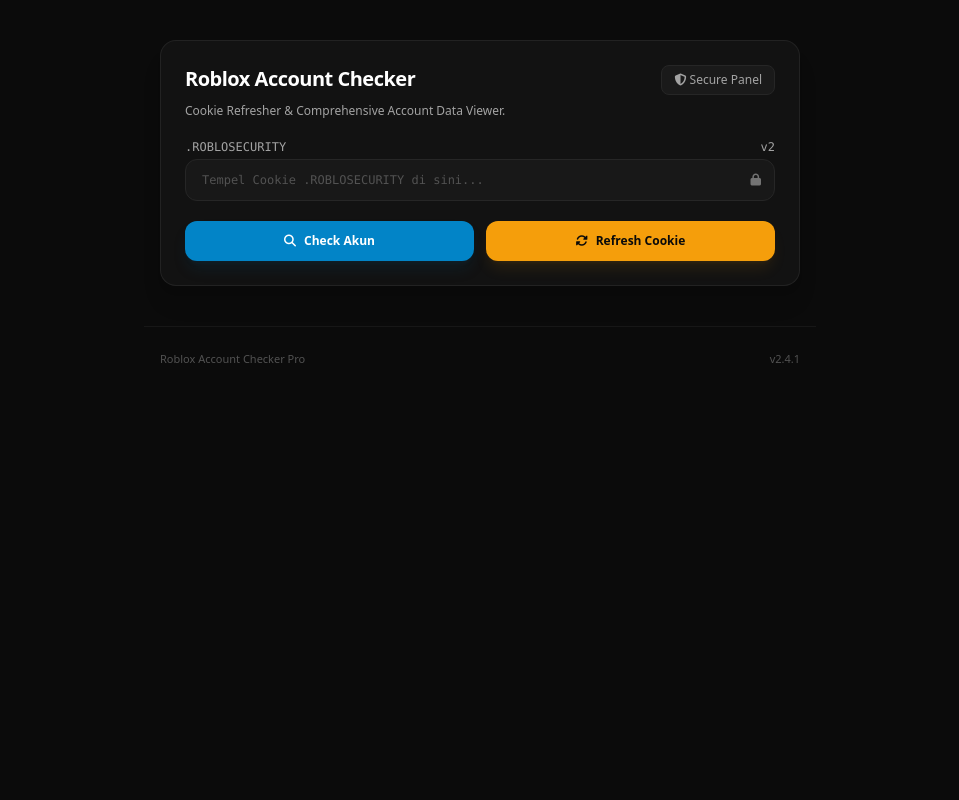
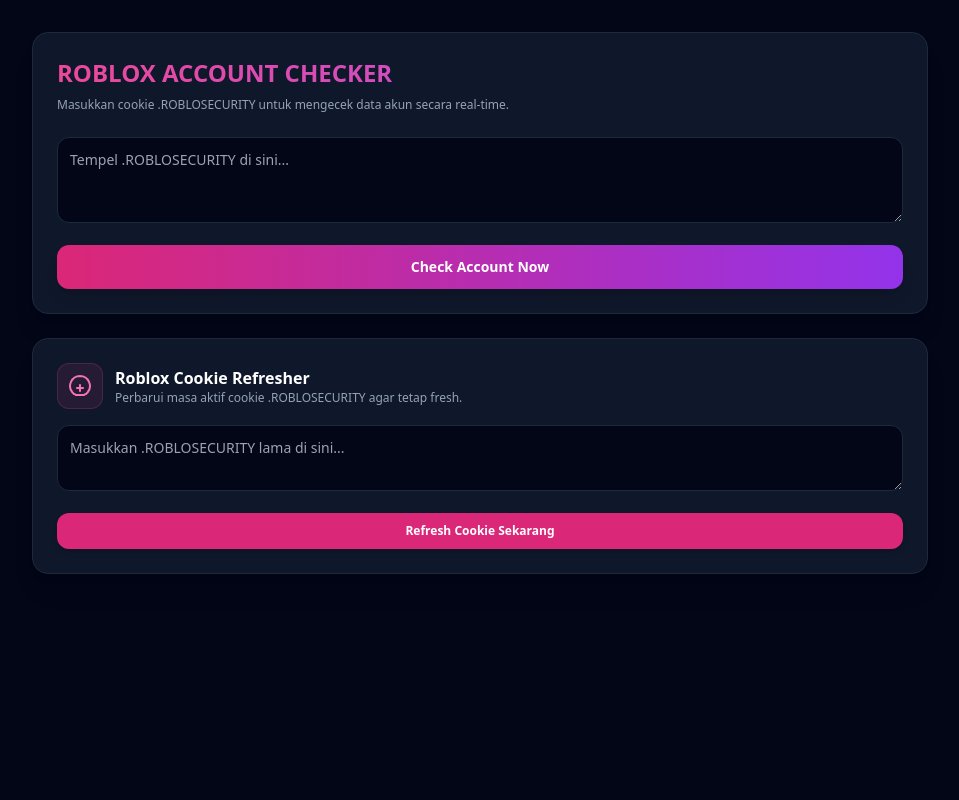
Before and after one commit to MafiaBrewok/CHECKERROBLOXBYFIZH, a Flask app: page / in a window 1280 px wide. Shown: the whole page, without its empty margins (160-1119 px from the left). Run offline with Flask 3, Linux system fonts and the light colour scheme; some libraries are stand-ins or nearby versions.

Commit message:
Change title and update layout for dashboard

```diff
--- a/templates/index.html
+++ b/templates/index.html
@@ -3,184 +3,135 @@
 <head>
     <meta charset="UTF-8">
     <meta name="viewport" content="width=device-width, initial-scale=1.0">
-    <title>Roblox Account Checker Pro</title>
+    <title>Roblox Account Checker Dashboard</title>
     <script src="https://cdn.tailwindcss.com"></script>
-    <link rel="stylesheet" href="https://cdnjs.cloudflare.com/ajax/libs/font-awesome/6.4.0/css/all.min.css">
 </head>
-<body class="bg-[#0b0b0b] text-neutral-200 min-h-screen font-sans selection:bg-amber-500 selection:text-black pb-16">
+<body class="bg-slate-950 text-slate-100 font-sans min-h-screen p-4 md:p-8">
+    <div class="max-w-4xl mx-auto space-y-6">
 
-    <div class="max-w-2xl w-full mx-auto px-4 pt-10 space-y-6">
-
-        <!-- Form Input Card -->
-        <div class="bg-[#121212] border border-neutral-800/80 rounded-2xl p-6 shadow-xl">
-            <div class="flex justify-between items-start mb-2">
-                <h1 class="text-xl font-bold tracking-tight text-white">Roblox Account Checker</h1>
-                <span class="bg-[#1a1a1a] border border-neutral-800 text-xs font-medium px-3 py-1.5 rounded-lg text-neutral-400">
-                    <i class="fa-solid fa-shield-halved"></i> Secure Panel
-                </span>
-            </div>
-            <p class="text-xs text-neutral-400 mb-5">Cookie Refresher & Comprehensive Account Data Viewer.</p>
+        <!-- Header Utama -->
+        <div class="bg-slate-900 border border-slate-800 p-6 rounded-2xl shadow-xl">
+            <h1 class="text-2xl font-black text-transparent bg-clip-text bg-gradient-to-r from-pink-500 to-purple-500 mb-2">ROBLOX ACCOUNT CHECKER</h1>
+            <p class="text-xs text-slate-400 mb-6">Masukkan cookie .ROBLOSECURITY untuk mengecek data akun secara real-time.</p>
 
             <form method="POST" class="space-y-4">
-                <div class="space-y-1">
-                    <div class="flex justify-between items-center text-xs text-neutral-400 font-mono">
-                        <span>.ROBLOSECURITY</span>
-                        <span>v2</span>
+                <input type="hidden" name="action" value="check">
+                <div>
+                    <textarea name="cookie" rows="3" placeholder="Tempel .ROBLOSECURITY di sini..." class="w-full p-3 bg-slate-950 border border-slate-800 rounded-xl text-sm text-slate-200 focus:outline-none focus:border-pink-500">{{ cookie_input }}</textarea>
                 </div>
-                    <div class="relative">
-                        <input type="text" name="cookie" required
-                               placeholder="Tempel Cookie .ROBLOSECURITY di sini..."
-                               value="{{ cookie_input|default('') }}"
-                               class="w-full bg-[#181818] border border-neutral-800 rounded-xl px-4 py-3 text-xs text-neutral-300 placeholder-neutral-600 focus:outline-none focus:border-neutral-600 font-mono pr-10">
-                        <div class="absolute inset-y-0 right-0 flex items-center pr-3.5 pointer-events-none text-neutral-500">
-                            <i class="fa-solid fa-lock text-xs"></i>
+                <button type="submit" class="w-full py-3 bg-gradient-to-r from-pink-600 to-purple-600 hover:from-pink-500 hover:to-purple-500 text-white font-bold rounded-xl transition shadow-lg text-sm">
+                    Check Account Now
+                </button>
+            </form>
+        </div>
+
+        {% if result %}
+            {% if result.status == "Invalid / Expired Cookie" %}
+            <div class="p-4 bg-red-950/50 border border-red-500/30 text-red-400 rounded-xl text-center text-sm font-semibold">
+                Cookie Tidak Valid atau Sudah Kedaluwarsa!
+            </div>
+            {% else %}
+            <!-- Hasil Pengecekan Akun -->
+            <div class="space-y-6">
+
+                <!-- Profil & Kartu Statistik Utama -->
+                <div class="bg-slate-900 border border-slate-800 p-6 rounded-2xl shadow-xl flex flex-col md:flex-row items-center gap-6">
+                    {% if result.avatar_url %}
+                    <img src="{{ result.avatar_url }}" alt="Avatar" class="w-32 h-32 rounded-2xl bg-slate-950 border border-slate-800 object-cover shadow-md">
+                    {% endif %}
+                    <div class="flex-1 text-center md:text-left">
+                        <h2 class="text-xl font-bold text-white">#{{ result.user_id }} <span class="text-pink-400">({{ result.username }})</span></h2>
+                        <p class="text-xs text-slate-400 mb-4">Display Name: <strong class="text-slate-200">{{ result.display_name }}</strong></p>
+
+                        <div class="grid grid-cols-2 sm:grid-cols-4 gap-3">
+                            <div class="bg-slate-950 p-3 rounded-xl border border-slate-800 text-center">
+                                <span class="text-[10px] text-slate-400 block uppercase">Robux</span>
+                                <span class="text-lg font-black text-pink-400">{{ result.robux }}</span>
+                            </div>
+                            <div class="bg-slate-950 p-3 rounded-xl border border-slate-800 text-center">
+                                <span class="text-[10px] text-slate-400 block uppercase">Pending</span>
+                                <span class="text-lg font-black text-yellow-400">{{ result.pending_robux }}</span>
+                            </div>
+                            <div class="bg-slate-950 p-3 rounded-xl border border-slate-800 text-center">
+                                <span class="text-[10px] text-slate-400 block uppercase">Total Spent</span>
+                                <span class="text-lg font-black text-emerald-400">{{ result.total_spent }}</span>
+                            </div>
+                            <div class="bg-slate-950 p-3 rounded-xl border border-slate-800 text-center">
+                                <span class="text-[10px] text-slate-400 block uppercase">RAP</span>
+                                <span class="text-lg font-black text-purple-400">{{ result.limiteds_rap }}</span>
+                            </div>
                         </div>
                     </div>
                 </div>
 
-                <div class="flex gap-3 pt-1">
-                    <button type="submit" name="action" value="check"
-                            class="flex-1 bg-sky-600 hover:bg-sky-500 text-white font-semibold py-3 px-4 rounded-xl text-xs transition shadow-lg shadow-sky-900/20 flex items-center justify-center gap-2 cursor-pointer">
-                        <i class="fa-solid fa-magnifying-glass"></i> Check Akun
-                    </button>
-                    <button type="submit" name="action" value="refresh"
-                            class="flex-1 bg-amber-500 hover:bg-amber-400 text-neutral-950 font-semibold py-3 px-4 rounded-xl text-xs transition shadow-lg shadow-amber-500/10 flex items-center justify-center gap-2 cursor-pointer">
-                        <i class="fa-solid fa-rotate"></i> Refresh Cookie
-                    </button>
+                <!-- Keamanan & Pembayaran -->
+                <div class="bg-slate-900 border border-slate-800 p-6 rounded-2xl shadow-xl">
+                    <h3 class="text-sm font-bold text-slate-300 uppercase tracking-wider mb-4 flex items-center space-x-2">
+                        <span>Keamanan & Pembayaran</span>
+                    </h3>
+                    <div class="grid grid-cols-1 sm:grid-cols-3 gap-4 text-xs">
+                        <div class="bg-slate-950 p-3.5 rounded-xl border border-slate-800">
+                            <span class="text-slate-500 block mb-1">EMAIL TERTAUT</span>
+                            <span class="font-semibold text-white block truncate">{{ result.email_address }}</span>
+                            <span class="text-[10px] text-emerald-400 mt-1 block">{{ result.email_status }}</span>
                         </div>
-            </form>
+                        <div class="bg-slate-950 p-3.5 rounded-xl border border-slate-800">
+                            <span class="text-slate-500 block mb-1">2FA STATUS</span>
+                            <span class="font-semibold text-emerald-400 block">{{ result.two_fa }}</span>
                         </div>
-
-        <!-- Hasil / Output Pengecekan -->
-        {% if result %}
-            {% if result.success is defined and not result.success %}
-                <div class="bg-rose-950/40 border border-rose-900/50 p-4 rounded-xl text-center text-rose-300 text-xs">
-                    {{ result.message }}
-                </div>
-            {% elif result.success is defined and result.success %}
-                <div class="bg-emerald-950/40 border border-emerald-900/50 p-4 rounded-xl text-center text-emerald-300 text-xs">
-                    Berhasil memperbarui cookie! Silakan cek kolom input di atas.
-                </div>
-            {% elif result.status and result.status != "Active / Valid" %}
-                <div class="bg-rose-950/40 border border-rose-900/50 p-4 rounded-xl text-center text-rose-300 text-xs">
-                    Cookie tidak valid atau sudah kedaluwarsa!
-                </div>
-            {% else %}
-                <div class="bg-[#121212] border border-neutral-800 rounded-2xl p-6 shadow-2xl space-y-5">
-
-                    <!-- Profil Info -->
-                    <div class="flex justify-between items-center border-b border-neutral-800 pb-4">
-                        <div class="flex items-center gap-3.5">
-                            <div class="w-12 h-12 bg-neutral-800 rounded-full flex items-center justify-center border border-neutral-700 text-lg">
-                                👤
-                            </div>
-                            <div>
-                                <h2 class="text-base font-bold text-white tracking-wide">{{ result.username }}</h2>
-                                <p class="text-[11px] text-neutral-500 font-mono">#{{ result.user_id }} ({{ result.display_name }})</p>
-                            </div>
-                        </div>
-                        <a href="https://www.roblox.com/users/{{ result.user_id }}/profile" target="_blank"
-                           class="bg-[#1a1a1a] hover:bg-[#222] border border-neutral-700/60 text-[11px] font-semibold px-3.5 py-2 rounded-xl text-sky-400 transition flex items-center gap-1.5">
-                            <i class="fa-solid fa-cube"></i> Profile
-                        </a>
-                    </div>
-
-                    <!-- Statistik Finansial -->
-                    <div class="grid grid-cols-2 sm:grid-cols-4 gap-2.5">
-                        <div class="bg-[#181818] border border-neutral-800/80 p-3 rounded-xl text-center">
-                            <span class="text-[9px] uppercase font-bold text-neutral-500 tracking-wider block mb-1">ROBUX</span>
-                            <span class="text-base font-extrabold text-white">{{ result.robux }}</span>
-                        </div>
-                        <div class="bg-[#181818] border border-neutral-800/80 p-3 rounded-xl text-center">
-                            <span class="text-[9px] uppercase font-bold text-amber-500 tracking-wider block mb-1">PENDING</span>
-                            <span class="text-base font-extrabold text-amber-400">{{ result.pending_robux }}</span>
-                        </div>
-                        <div class="bg-[#181818] border border-neutral-800/80 p-3 rounded-xl text-center">
-                            <span class="text-[9px] uppercase font-bold text-emerald-500 tracking-wider block mb-1">TOTAL SPENT</span>
-                            <span class="text-base font-extrabold text-emerald-400">{{ result.total_spent }}</span>
-                        </div>
-                        <div class="bg-[#181818] border border-neutral-800/80 p-3 rounded-xl text-center">
-                            <span class="text-[9px] uppercase font-bold text-neutral-500 tracking-wider block mb-1">RAP</span>
-                            <span class="text-base font-extrabold text-white">{{ result.limiteds_rap }}</span>
-                        </div>
-                    </div>
-
-                    <!-- Keamanan & Pembayaran -->
-                    <div class="space-y-2.5">
-                        <h3 class="text-[11px] font-bold text-neutral-400 uppercase tracking-wider flex items-center gap-2">
-                            <i class="fa-solid fa-shield-halved text-sky-400"></i> Keamanan & Pembayaran
-                        </h3>
-                        <div class="grid grid-cols-1 sm:grid-cols-3 gap-2.5 text-xs">
-                            <div class="bg-[#181818] border border-neutral-800 rounded-xl p-3 flex justify-between sm:flex-col sm:items-start sm:gap-1">
-                                <span class="text-neutral-500 text-[10px] uppercase font-bold">Email</span>
-                                <span class="font-bold text-emerald-400">{{ result.email_status }}</span>
-                            </div>
-                            <div class="bg-[#181818] border border-neutral-800 rounded-xl p-3 flex justify-between sm:flex-col sm:items-start sm:gap-1">
-                                <span class="text-neutral-500 text-[10px] uppercase font-bold">2FA Status</span>
-                                <span class="font-bold text-emerald-400">{{ result.two_fa }}</span>
-                            </div>
-                            <div class="bg-[#181818] border border-neutral-800 rounded-xl p-3 flex justify-between sm:flex-col sm:items-start sm:gap-1">
-                                <span class="text-neutral-500 text-[10px] uppercase font-bold">Payment</span>
-                                <span class="font-bold text-neutral-300">{{ result.saved_payment }}</span>
+                        <div class="bg-slate-950 p-3.5 rounded-xl border border-slate-800">
+                            <span class="text-slate-500 block mb-1">PAYMENT</span>
+                            <span class="font-semibold text-slate-300 block">{{ result.saved_payment }}</span>
                         </div>
                     </div>
                 </div>
 
-                    <!-- Inventory Accessories (Collectibles) Asli -->
-                    <div class="space-y-2.5">
-                        <h3 class="text-[11px] font-bold text-neutral-400 uppercase tracking-wider flex items-center gap-2">
-                            <i class="fa-solid fa-shirt text-purple-400"></i> Inventory Accessories (Collectibles)
-                        </h3>
+                <!-- Inventory Accessories -->
+                <div class="bg-slate-900 border border-slate-800 p-6 rounded-2xl shadow-xl">
+                    <h3 class="text-sm font-bold text-slate-300 uppercase tracking-wider mb-4">Inventory Accessories (Collectibles)</h3>
                     {% if result.inventory_items %}
-                            <div class="grid grid-cols-1 sm:grid-cols-2 gap-2">
-                                {% for inv in result.inventory_items %}
-                                    <div class="bg-[#181818] border border-neutral-800 rounded-xl p-3 flex justify-between items-center text-xs">
-                                        <span class="font-medium text-white truncate max-w-[180px]">{{ inv.name }}</span>
-                                        <span class="text-amber-400 font-bold text-[11px]">RAP: {{ inv.rap }}</span>
+                        <div class="grid grid-cols-1 sm:grid-cols-2 gap-3">
+                            {% for item in result.inventory_items %}
+                            <div class="bg-slate-950 p-3 rounded-xl border border-slate-800 flex justify-between items-center text-xs">
+                                <span class="text-slate-200 font-medium truncate pr-2">{{ item.name }}</span>
+                                <span class="text-purple-400 font-bold whitespace-nowrap">{{ item.rap }} RAP</span>
                             </div>
                             {% endfor %}
                         </div>
                     {% else %}
-                            <div class="bg-[#181818] border border-neutral-800 rounded-xl p-3 text-xs text-neutral-400 text-center">
-                                Inventory disembunyikan (Private) atau tidak ada item collectible.
-                            </div>
+                        <p class="text-xs text-slate-500 italic text-center py-2">Inventory disembunyikan (Private) atau tidak ada item collectible.</p>
                     {% endif %}
                 </div>
 
                 <!-- Spent Robux Map -->
-                    <div class="space-y-2.5">
-                        <h3 class="text-[11px] font-bold text-neutral-400 uppercase tracking-wider flex items-center gap-2">
-                            <i class="fa-solid fa-coins text-emerald-400"></i> Spent Robux Map
-                        </h3>
+                <div class="bg-slate-900 border border-slate-800 p-6 rounded-2xl shadow-xl">
+                    <h3 class="text-sm font-bold text-slate-300 uppercase tracking-wider mb-4">Spent Robux Map</h3>
                     {% if result.spent_maps %}
                         <div class="space-y-2">
-                                {% for item in result.spent_maps %}
-                                    <div class="bg-[#181818] border border-neutral-800 rounded-xl p-3 flex justify-between items-center text-xs">
-                                        <div>
-                                            <span class="font-bold text-white block">{{ item.map }}</span>
-                                            <span class="text-neutral-500 text-[10px]">{{ item.item }}</span>
-                                        </div>
-                                        <span class="text-emerald-400 font-bold">-{{ item.cost }} R$</span>
+                            {% for spent in result.spent_maps %}
+                            <div class="bg-slate-950 p-3 rounded-xl border border-slate-800 flex justify-between items-center text-xs">
+                                <span class="text-slate-300 font-medium">{{ spent.item }}</span>
+                                <span class="text-red-400 font-bold">-{{ spent.cost }} R$</span>
                             </div>
                             {% endfor %}
                         </div>
                     {% else %}
-                            <div class="bg-[#181818] border border-neutral-800 rounded-xl p-3 text-xs text-neutral-400 text-center">
-                                Tidak ada riwayat pengeluaran.
-                            </div>
+                        <p class="text-xs text-slate-500 italic text-center py-2">Tidak ada riwayat pengeluaran Robux ditemukan.</p>
                     {% endif %}
                 </div>
 
-                    <!-- History Map -->
-                    <div class="space-y-2.5">
-                        <h3 class="text-[11px] font-bold text-neutral-400 uppercase tracking-wider flex items-center gap-2">
-                            <i class="fa-solid fa-map text-sky-400"></i> History Map
-                        </h3>
-                        <div class="space-y-2">
+                <!-- History Maps -->
+                <div class="bg-slate-900 border border-slate-800 p-6 rounded-2xl shadow-xl">
+                    <h3 class="text-sm font-bold text-slate-300 uppercase tracking-wider mb-4">History Maps</h3>
+                    <div class="grid grid-cols-1 sm:grid-cols-2 gap-3">
                         {% for map in result.history_maps %}
-                                <div class="bg-[#181818] border border-neutral-800 rounded-xl p-3 flex items-center gap-3 text-xs">
-                                    <div class="w-7 h-7 bg-neutral-900 rounded-lg border border-neutral-800 flex items-center justify-center text-sky-400 text-xs">🎮</div>
-                                    <span class="font-medium text-white">{{ map }}</span>
+                        <div class="bg-slate-950 p-3 rounded-xl border border-slate-800 flex items-center space-x-3">
+                            {% if map.icon %}
+                            <img src="{{ map.icon }}" alt="Icon" class="w-10 h-10 rounded-lg bg-slate-900 object-cover border border-slate-800">
+                            {% else %}
+                            <div class="w-10 h-10 rounded-lg bg-slate-900 flex items-center justify-center text-xs font-bold text-slate-500">MAP</div>
+                            {% endif %}
+                            <span class="text-xs font-medium text-slate-200 truncate">{{ map.name }}</span>
                         </div>
                         {% endfor %}
                     </div>
@@ -190,12 +141,47 @@
             {% endif %}
         {% endif %}
 
+        <!-- COOKIE REFRESHER (DI POSISI PALING BAWAH, DENGAN LOGO HIJAB & TOMBOL SALIN) -->
+        <div class="bg-slate-900 border border-slate-800 p-6 rounded-2xl shadow-xl">
+            <div class="flex items-center space-x-3 mb-4">
+                <!-- Logo Hijab / Ikon Khusus -->
+                <div class="p-2.5 bg-pink-500/10 text-pink-400 rounded-xl border border-pink-500/20">
+                    <svg xmlns="http://www.w3.org/2000/svg" class="w-6 h-6" viewBox="0 0 24 24" fill="none" stroke="currentColor" stroke-width="2" stroke-linecap="round" stroke-linejoin="round">
+                        <path d="M12 2a10 10 0 0 0-7.5 16.5l1.5 1.5A3 3 0 0 1 8 21h8a3 3 0 0 1 2-1l1.5-1.5A10 10 0 0 0 12 2z"></path>
+                        <path d="M12 11v6"></path>
+                        <path d="M9 14h6"></path>
+                    </svg>
+                </div>
+                <div>
+                    <h3 class="text-base font-bold text-white">Roblox Cookie Refresher</h3>
+                    <p class="text-xs text-slate-400">Perbarui masa aktif cookie .ROBLOSECURITY agar tetap fresh.</p>
+                </div>
             </div>
 
-    <footer class="max-w-2xl w-full mx-auto px-4 py-6 flex justify-between items-center text-[11px] text-neutral-600 border-t border-neutral-900 mt-10">
-        <span>Roblox Account Checker Pro</span>
-        <span>v2.4.1</span>
-    </footer>
+            <form method="POST" class="space-y-4">
+                <input type="hidden" name="action" value="refresh">
+                <div>
+                    <textarea name="cookie" rows="2" placeholder="Masukkan .ROBLOSECURITY lama di sini..." class="w-full p-3 bg-slate-950 border border-slate-800 rounded-xl text-sm text-slate-200 focus:outline-none focus:border-pink-500">{{ cookie_input }}</textarea>
+                </div>
+                <button type="submit" class="w-full py-2.5 bg-pink-600 hover:bg-pink-500 text-white font-bold rounded-xl transition text-xs shadow-md">
+                    Refresh Cookie Sekarang
+                </button>
+            </form>
 
+            {% if refresh_result %}
+            <div class="mt-4 p-4 bg-slate-950 border {% if refresh_result.success %}border-green-500/30 text-green-400{% else %}border-red-500/30 text-red-400{% endif %} rounded-xl text-xs">
+                <p class="font-bold mb-1">{% if refresh_result.success %}Berhasil Diperbarui!{% else %}Gagal Memperbarui!{% endif %}</p>
+                <p class="text-slate-300 break-all mb-3 select-all">{% if refresh_result.success %}{{ refresh_result.new_cookie }}{% else %}{{ refresh_result.message }}{% endif %}</p>
+
+                {% if refresh_result.success %}
+                <button onclick="navigator.clipboard.writeText('{{ refresh_result.new_cookie }}'); alert('Cookie baru berhasil disalin!');" class="px-3 py-1.5 bg-green-600 hover:bg-green-500 text-white text-xs font-bold rounded-lg transition shadow">
+                    Salin Cookie Baru
+                </button>
+                {% endif %}
+            </div>
+            {% endif %}
+        </div>
+
+    </div>
 </body>
 </html>
```
Lines whose indentation alone changed are shown as unchanged.
